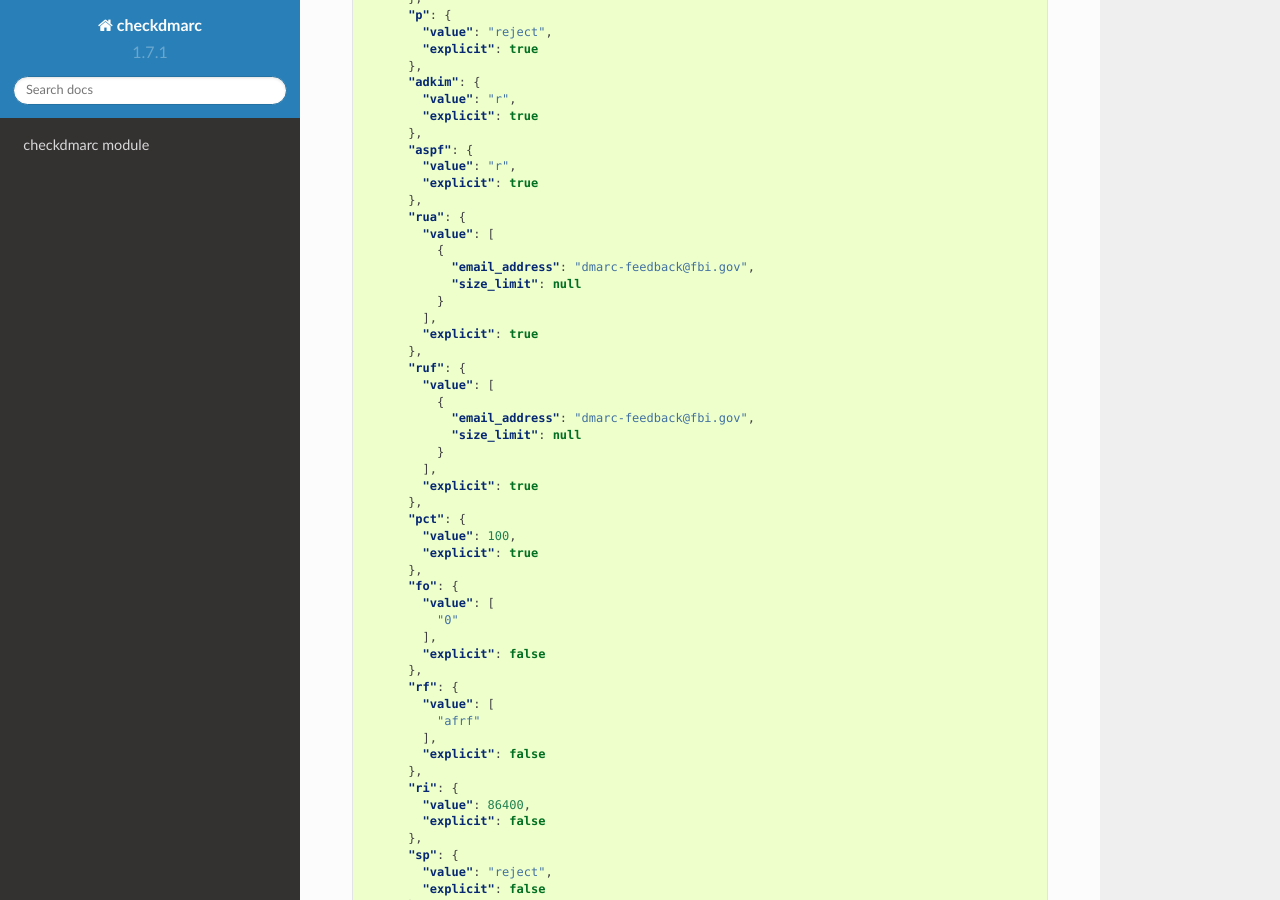
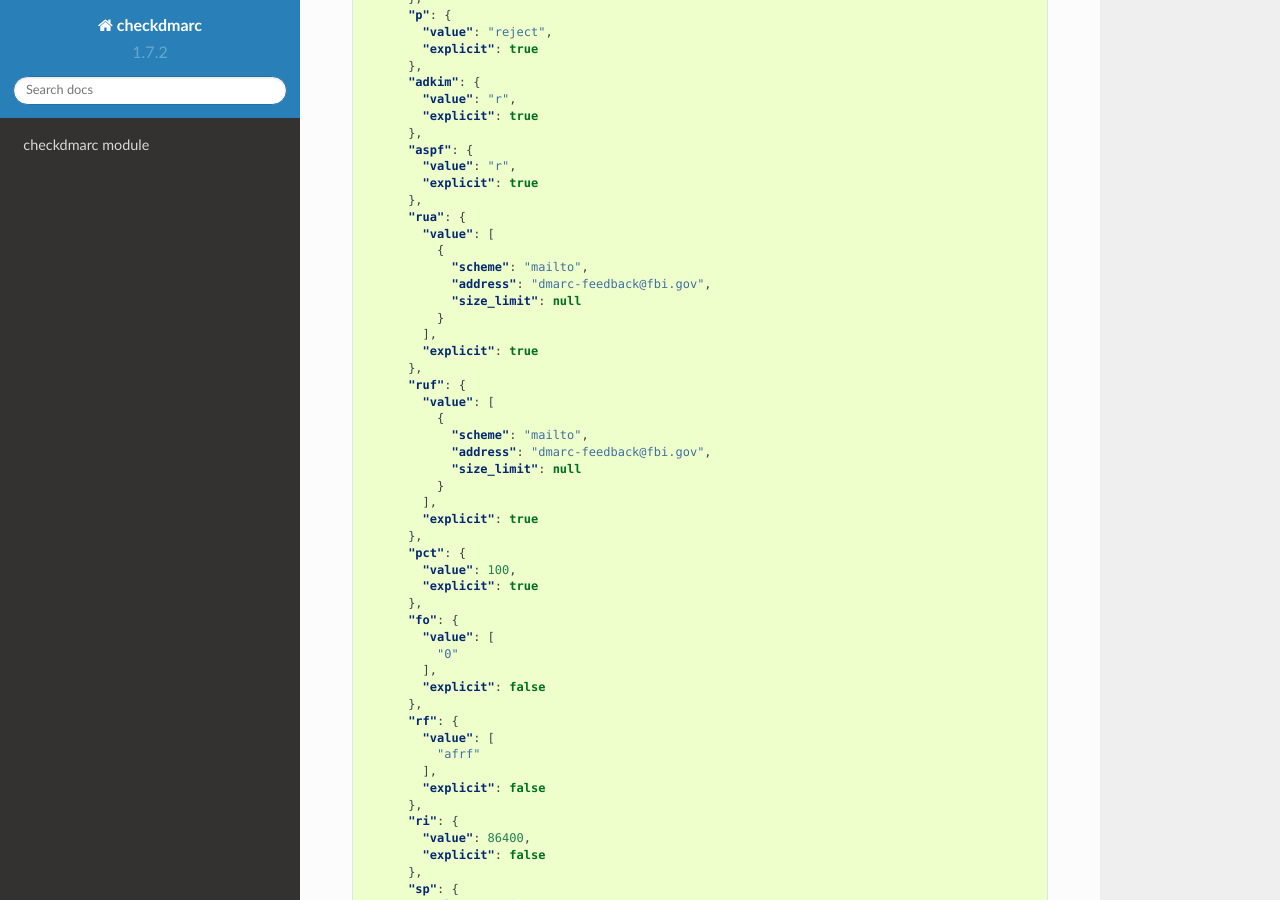
Before and after one commit to domainaware/checkdmarc, a Sphinx documentation site: the page built from docs/source/index.rst, in a window 1280 px wide and 900 px high, scrolled down 1608 px. Built offline with Sphinx 7.4.7 and the Read the Docs theme 2.0.0, drawn with Linux system fonts in a browser that asks for light colours.

```diff
--- a/CHANGELOG.md
+++ b/CHANGELOG.md
@@ -1,5 +1,10 @@
 Changelog
 =========
+
+1.7.2
+-----
+
+- Update output sample in documentation
 
 1.7.1
 -----
--- a/checkdmarc.py
+++ b/checkdmarc.py
@@ -39,7 +39,7 @@ See the License for the specific language governing permissions and
 limitations under the License."""
 
 
-__version__ = "1.7.1"
+__version__ = "1.7.2"
 
 
 class DNSException(Exception):
--- a/docs/source/index.rst
+++ b/docs/source/index.rst
@@ -109,7 +109,8 @@ Welcome to checkdmarc's documentation!
           "rua": {
             "value": [
               {
-                "email_address": "dmarc-feedback@fbi.gov",
+                "scheme": "mailto",
+                "address": "dmarc-feedback@fbi.gov",
                 "size_limit": null
               }
             ],
@@ -118,7 +119,8 @@ Welcome to checkdmarc's documentation!
           "ruf": {
             "value": [
               {
-                "email_address": "dmarc-feedback@fbi.gov",
+                "scheme": "mailto",
+                "address": "dmarc-feedback@fbi.gov",
                 "size_limit": null
               }
             ],
@@ -152,6 +154,7 @@ Welcome to checkdmarc's documentation!
         "warnings": []
       }
     }
+
 
 
 
```
Also changed, not shown: README.rst (+6 -2 lines).
